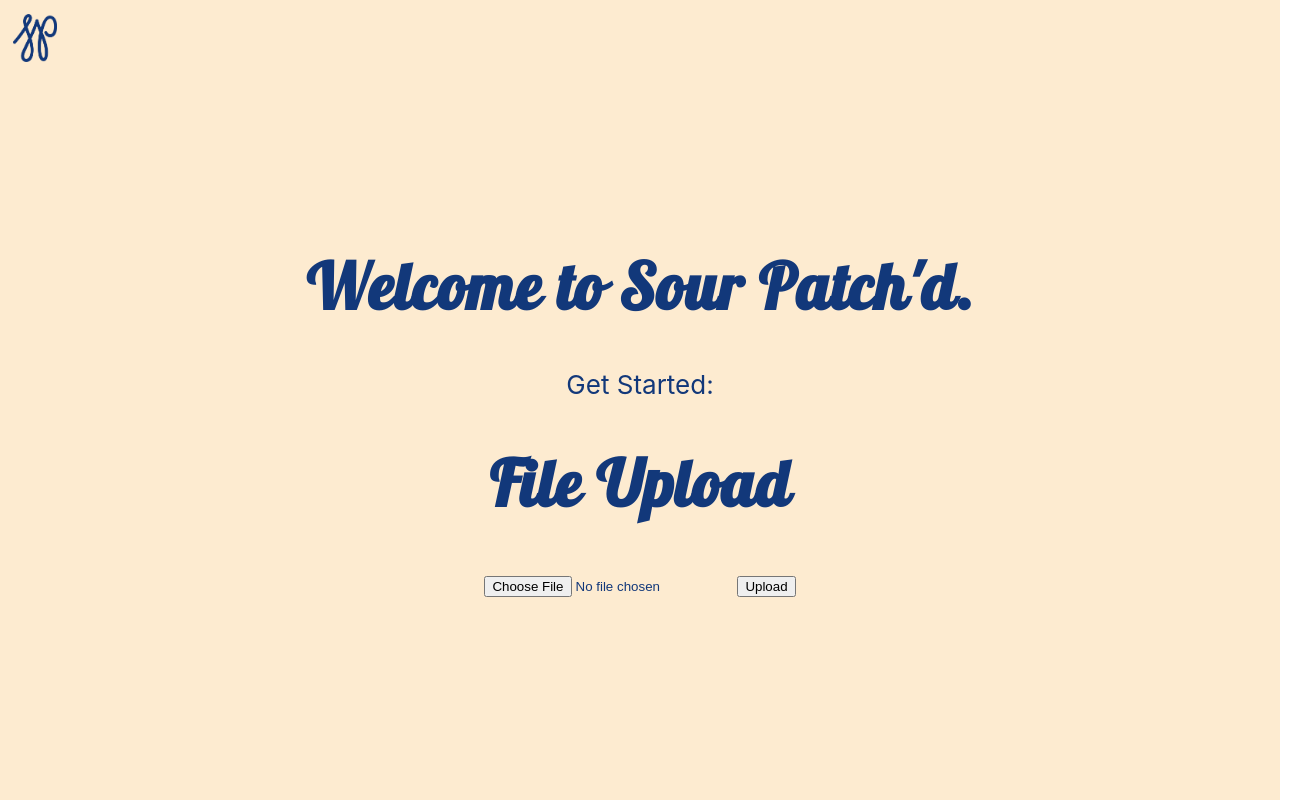
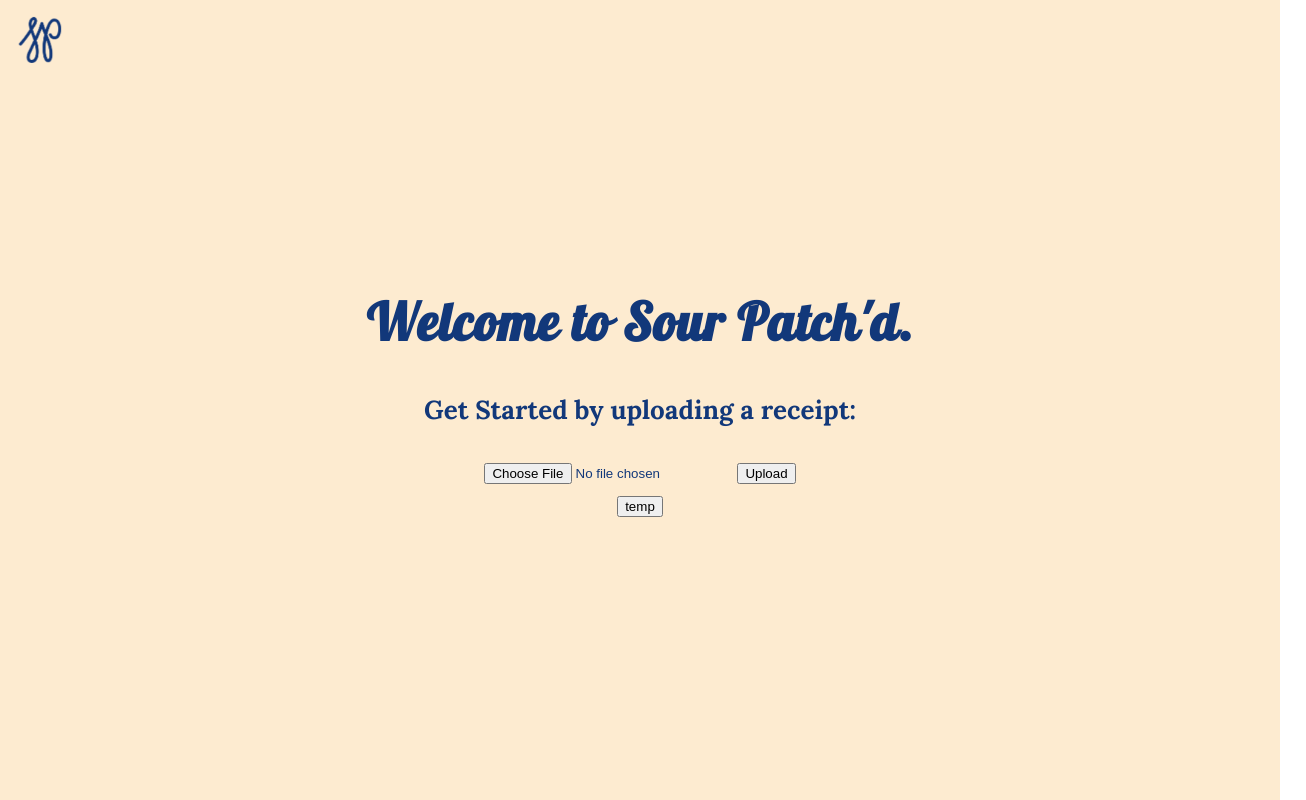
Before and after one commit to ninaling/sour-patchd, a React (Create React App) app: page / in a window 1280 px wide. Shown: the whole page, 1306 px wide, since content can reach past the window. Built offline with nearby package versions, Linux system fonts and the light colour scheme.

Commit message:
change between displays

```diff
--- a/package.json
+++ b/package.json
@@ -3,6 +3,7 @@
   "version": "0.1.0",
   "private": true,
   "dependencies": {
+    "axios": "^0.18.0",
     "build-url": "^1.3.2",
     "multer": "^1.4.1",
     "react": "^16.8.6",
--- a/src/App.css
+++ b/src/App.css
@@ -1,11 +1,34 @@
+#nav-bar {
+  display: flex;
+  flex-direction: row;
+  align-items: center;
+  justify-content: flex-start;
+
+  height: 10vh;
+  width: 100vw;
+  position: fixed;
+  top: 0;
+  left: 0;
+  padding: 0 1vw;
+}
+
+#nav-bar button {
+  background:none;
+  border:none;
+  height: 6vh;
+  outline: none;
+}
+
+#nav-bar button:hover {
+  cursor: pointer;
+}
+
+#nav-bar img {
+  height: 100%;
+}
+
 .App {
   text-align: center;
-}
-
-.App-logo {
-  animation: App-logo-spin infinite 20s linear;
-  height: 40vmin;
-  pointer-events: none;
 }
 
 .App-header {
@@ -19,28 +42,21 @@
   color: #12387a;
 }
 
-#nav-bar {
-  display: flex;
-  flex-direction: row;
-  align-items: center;
-  justify-content: flex-start;
-
-  height: 10vh;
-  width: 100vw;
-  position: absolute;
-  top: 0;
-  left: 0;
-  padding: 0 1vw;
+#homepage-title {
+  margin: 0.2em;
 }
 
-#nav-bar img {
-  height: 6vh;
+#homepage-upload {
+  font-weight: 700;
+  margin: 0.1em;
 }
 
 #homepage-button-container {
   display: -webkit-flex;
   display: flex;
   flex-direction: column;
+  padding: 0;
+  margin: 0;
 }
 
 .homepage-button {
--- a/src/App.js
+++ b/src/App.js
@@ -4,38 +4,68 @@ import './App.css';
 import Recipe from './Recipe';
 import Form from './Form';
 
-var recipes = [
+var recipesTemp = [
   {"name": "Chocolate Chip Cookies", "ingredients": ["Flour", "Butter", "Chocolate"], "ingredientsNeeded": ["Sugar"]},
   {"name": "Snickerdoodles", "ingredients": ["Flour", "Butter", "Cinnamon"], "ingredientsNeeded": []}
 ];
 
-var homeScreen = <div className="App">
+class App extends React.Component {
+
+  constructor(props) {
+    super(props);
+    this.state = {
+       recipes: [],
+       receiptProcessed: false
+    }
+  }
+
+  returnToHome() {
+    this.setState({recipes: [], receiptProcessed: false});
+  }
+
+  // temporary, used for testing
+  recipesTempFill() {
+    this.setState({recipes: recipesTemp, receiptProcessed: true});
+  }
+
+  getHomeScreen() {
+    return (<div className="App">
       <div className="App-header">
         <h1 id="homepage-title">
           Welcome to Sour Patch'd.
         </h1>
-      <div>
-        Get Started:
+        <div id="homepage-upload">
+          <p>Get Started by uploading a receipt:</p>
           <Form/>
+          {/* temporary button for testing purposes */}
+          <button onClick={() => {this.recipesTempFill()}}>temp</button>
         </div>
       </div>
-  </div>;
+    </div>);}
 
-var homeScreen2 = <div className="App">
+  getRecipeDisplay() {
+    return (<div className="App">
       <div className="recipe-display">
         <h6>You just got sour patch'd!</h6>
         <h1>Available Recipes</h1>
-      {recipes.map((item, index) => (
+        {this.state.recipes.map((item, index) => (
           <Recipe key={item.index} name={item.name} ingredients={item.ingredients} ingredientsNeeded={item.ingredientsNeeded}/>
         ))}
       </div>
-  </div>;
+    </div>);}
 
-function App() {
-  return ([<nav id="nav-bar">
-      <a><img src={logo}/></a>
-    </nav>,
-    homeScreen]);
+  render() {
+    const isReceiptProcessed = this.state.receiptProcessed;
+    let display;
+    if (isReceiptProcessed) display = this.getRecipeDisplay();
+    else display = this.getHomeScreen();
+    return (
+      <div>
+        <nav id="nav-bar">
+          <button onClick={() => {this.returnToHome()}}><img src={logo}/></button>
+        </nav>
+        {display}
+      </div>);}
 }
 
 export default App;
--- a/src/Form.js
+++ b/src/Form.js
@@ -34,7 +34,6 @@ class Form extends React.Component {
     render() {
         return (
             <form onSubmit={this.onFormSubmit}>
-                <h1>File Upload</h1>
                 <input type="file" name="recfile" onChange= {this.onChange} />
                 <button type="submit">Upload</button>
             </form>
--- a/src/index.css
+++ b/src/index.css
@@ -1,8 +1,7 @@
 body {
   margin: 0;
-  font-family: -apple-system, BlinkMacSystemFont, "Segoe UI", "Roboto", "Oxygen",
-    "Ubuntu", "Cantarell", "Fira Sans", "Droid Sans", "Helvetica Neue",
-    sans-serif;
+  padding: 0;
+  font-family: "Lora", serif;
   -webkit-font-smoothing: antialiased;
   font-smoothing: antialiased;
   -moz-osx-font-smoothing: grayscale;
@@ -12,8 +11,15 @@ body {
 h1, h2 {
   font-family: 'Lobster', cursive;
   /* color: #FDEBD0; */
+  letter-spacing: 1px;
+}
+
+h2 {
   font-size: 8vh;
-  letter-spacing: 1px;
+}
+
+h2 {
+  font-size: 5vh;
 }
 
 code {
```
Also changed, not shown: 1 other file (tests, documents, lock files or other folders). Lines whose indentation alone changed are shown as unchanged.
